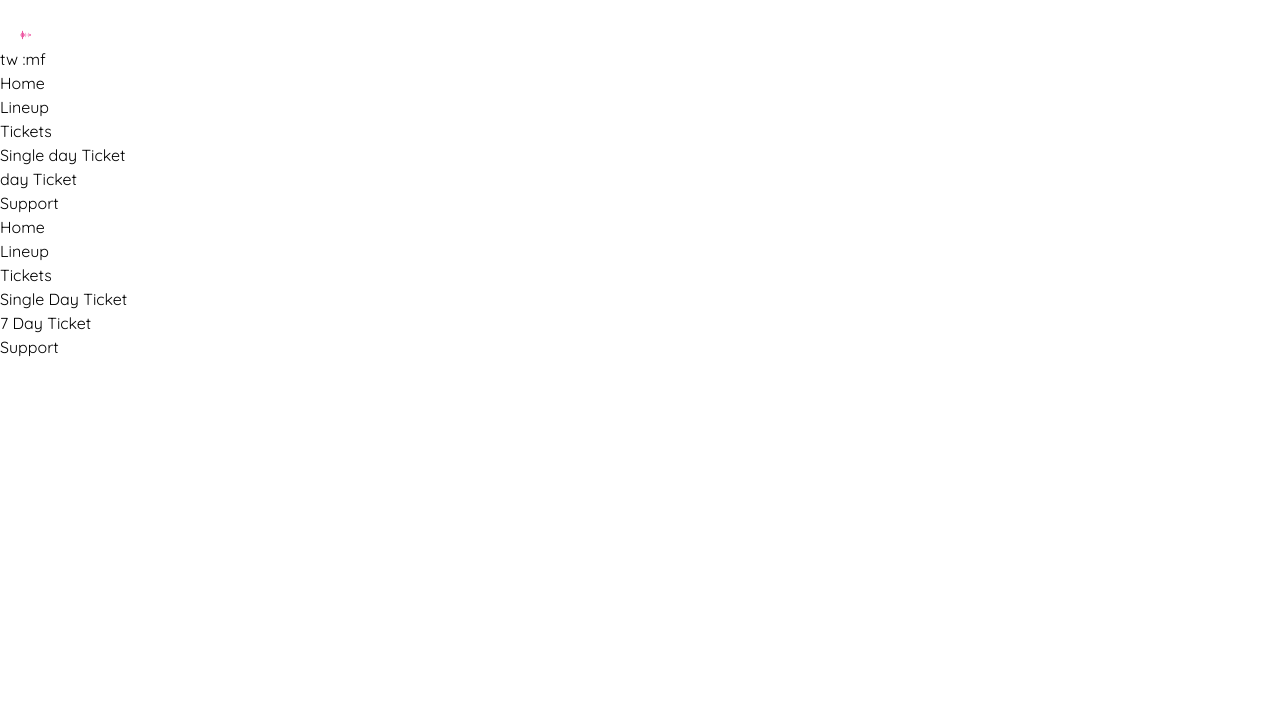
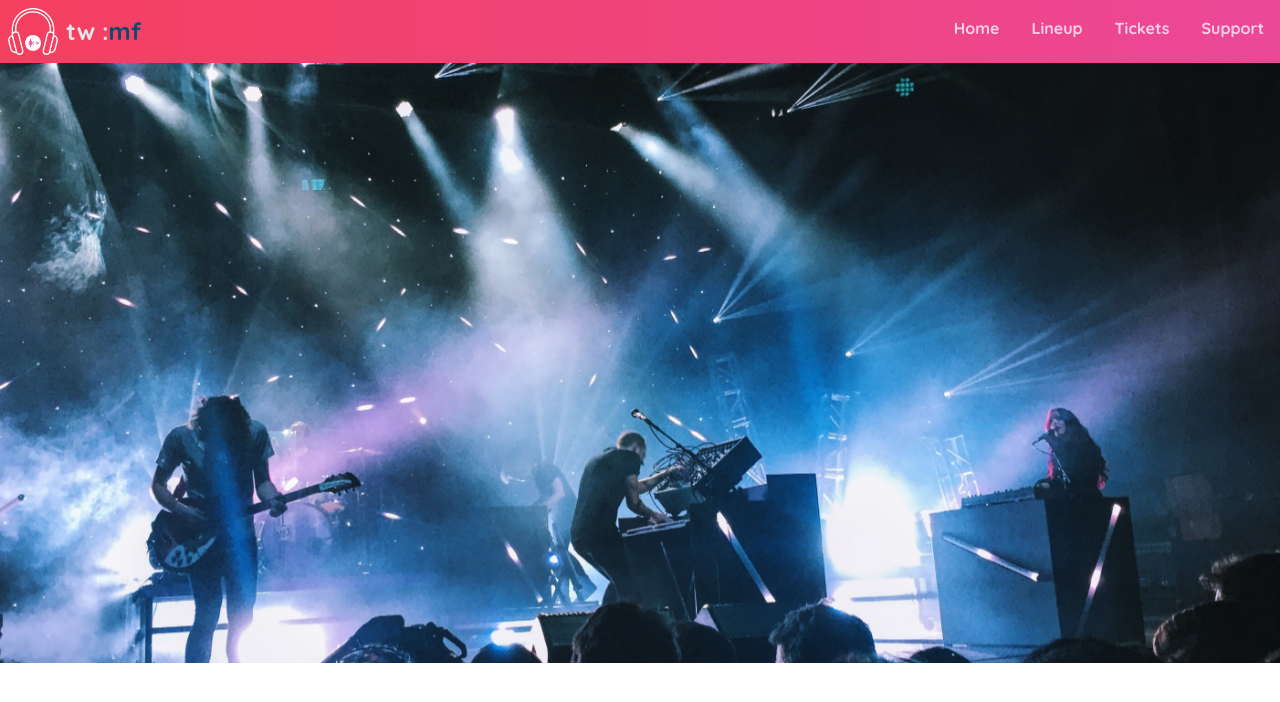
Before and after one commit to RakibMERNDev/music-festival-tailwind, a website: page src/index.html in a window 1280 px wide. Drawn offline with nearby package versions, Linux system fonts and the light colour scheme; files that its build step writes are made by us from their sources.

Commit message:
change added hero image

```diff
--- a/index.html
+++ b/src/index.html
@@ -3,9 +3,9 @@
   <head>
     <meta charset="UTF-8" />
     <meta name="viewport" content="width=device-width, initial-scale=1.0" />
-    <link href="./src/output.css" rel="stylesheet" />
-    <script defer src="./src/assets/fontawesome/js/fontawesome.min.js"></script>
-    <script defer src="./src/assets/fontawesome/js/solid.min.js"></script>
+    <link href="./output.css" rel="stylesheet" />
+    <script defer src="./assets/fontawesome/js/fontawesome.min.js"></script>
+    <script defer src="./assets/fontawesome/js/solid.min.js"></script>
     <script>
       window.onload = () => {
         const mobileMenuIcon = document.getElementById("mobile-menu-button");
@@ -35,7 +35,7 @@
         >
           <div class="flex items-center p-2 gap-2">
             <img
-              src="./src/assets/images/logo-inverted.png"
+              src="./assets/images/logo-inverted.png"
               alt="logo"
               width="50"
             />
@@ -131,6 +131,14 @@
             </div>
           </div>
         </nav>
+        <div
+          style="background-image: url('./assets/images/hero.jpg')"
+          class="bg-cover bg-center bg-fixed flex flex-col items-center justify-center h-[calc(100vh-200px)] min-h-[400px]"
+        >
+
+
+      </div>
+
       </header>
     </main>
   </body>
```
